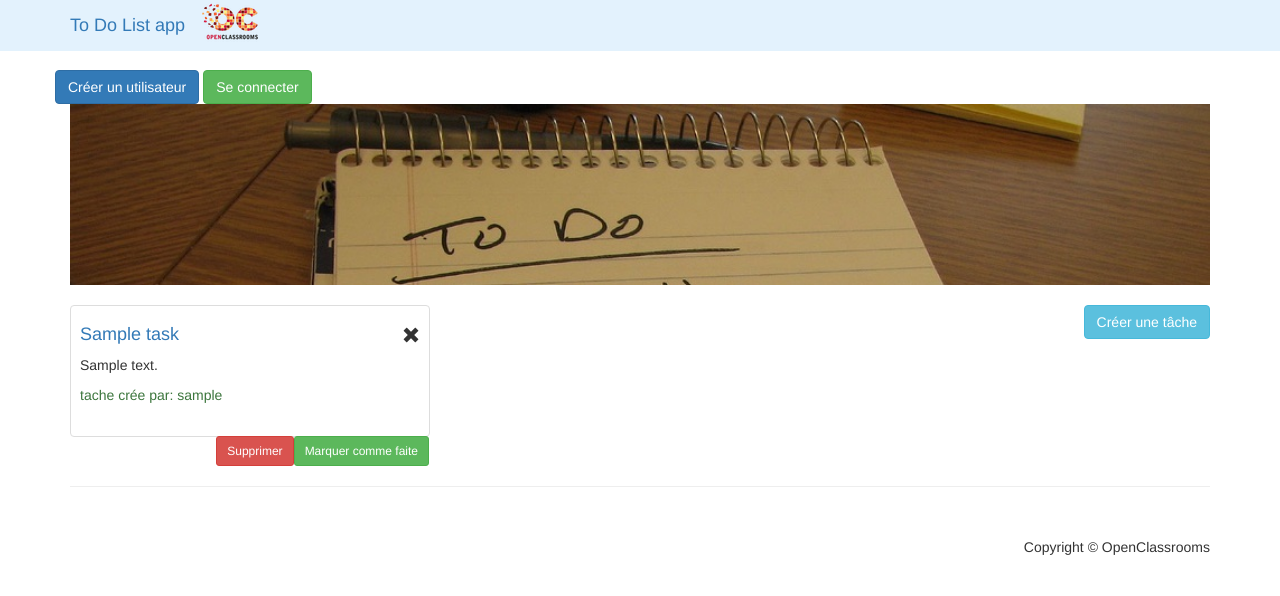
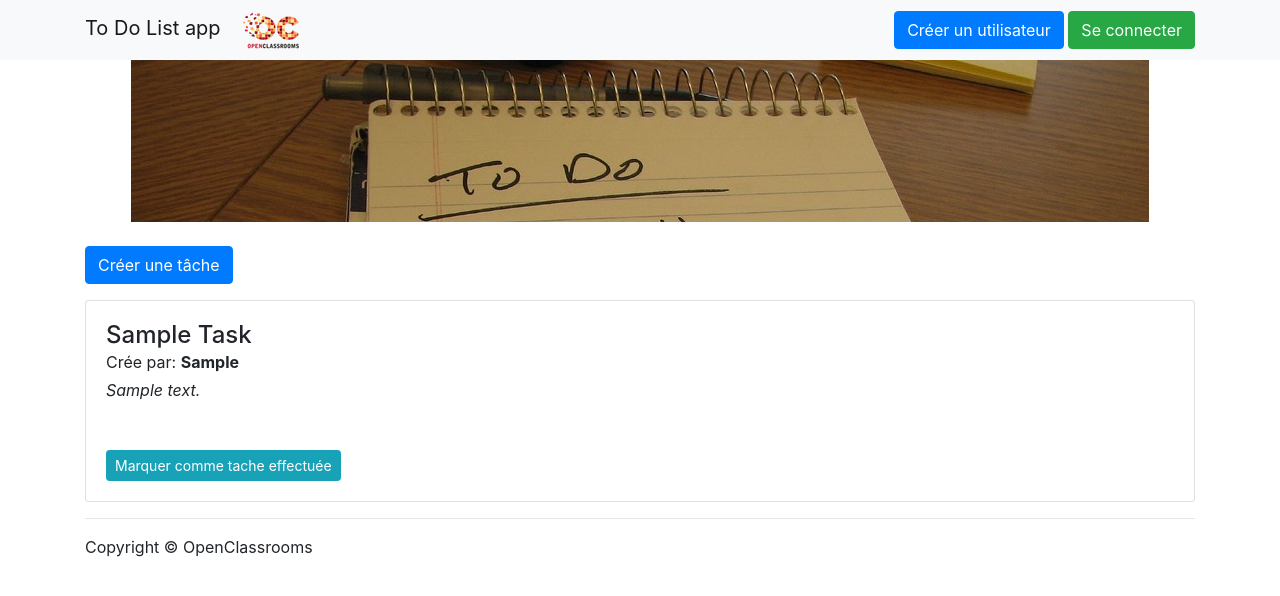
Before and after one commit to Flo654/P8_toDoList_updated_version, a Symfony app: template templates/task/list.html.twig in a window 1280 px wide. Shown: the top 596 px of the page. Run offline with Twig, Linux system fonts and the light colour scheme; the template is opened without the code that fills it: most values are stand-ins (such as "Sample title", 1, 10 or a date in 2020); some libraries are stand-ins or nearby versions.

Commit message:
add auth and roles features

```diff
--- a/composer.json
+++ b/composer.json
@@ -40,6 +40,7 @@
         "symfony/validator": "^4.0",
         "symfony/yaml": "^4.0",
         "twig/extra-bundle": "^2.12|^3.0",
+        "twig/intl-extra": "^3.3",
         "twig/twig": "^2.12|^3.0"
     },
     "require-dev": {
--- a/src/Controller/DefaultController.php
+++ b/src/Controller/DefaultController.php
@@ -4,6 +4,7 @@ namespace App\Controller;
 
 use Symfony\Component\Routing\Annotation\Route;
 use Symfony\Bundle\FrameworkBundle\Controller\AbstractController;
+
 
 class DefaultController extends AbstractController
 {
--- a/src/Controller/SecurityController.php
+++ b/src/Controller/SecurityController.php
@@ -11,6 +11,7 @@ class SecurityController extends AbstractController
 {
     /**
      * @Route("/login", name="login")
+     *
      */
     public function loginAction(Request $request, AuthenticationUtils $authenticationUtils)
     {
--- a/src/Entity/User.php
+++ b/src/Entity/User.php
@@ -54,7 +54,7 @@ class User implements UserInterface
     public function __construct()
     {
         $this->tasks = new ArrayCollection();
-        $this->roles = ["ROLE_USER"];
+
     }
 
     public function getId()
@@ -100,7 +100,7 @@ class User implements UserInterface
     public function getRoles(): array
     {
         $roles = $this->roles;
-
+        $roles[] = 'ROLE_USER';
         return array_unique($roles);
     }
 
--- a/templates/base.html.twig
+++ b/templates/base.html.twig
@@ -11,10 +11,11 @@
         <title>To Do List app</title>
 
         <!-- Bootstrap Core CSS -->
-        <link href="{{ asset('css/bootstrap.min.css') }}" rel="stylesheet">
+        <link rel="stylesheet" href="https://maxcdn.bootstrapcdn.com/bootstrap/4.0.0/css/bootstrap.min.css" integrity="sha384-Gn5384xqQ1aoWXA+058RXPxPg6fy4IWvTNh0E263XmFcJlSAwiGgFAW/dAiS6JXm" crossorigin="anonymous">
 
         <!-- Custom CSS -->
-        <link href="{{ asset('css/shop-homepage.css') }}" rel="stylesheet">
+
+        <link rel="stylesheet" href="https://cdnjs.cloudflare.com/ajax/libs/font-awesome/6.0.0-beta2/css/all.min.css">
 
         <!-- HTML5 Shim and Respond.js IE8 support of HTML5 elements and media queries -->
         <!-- WARNING: Respond.js doesn't work if you view the page via file:// -->
@@ -25,21 +26,16 @@
     </head>
 
     <body>
-        <nav class="navbar navbar-light navbar-fixed-top" style="background-color: #e3f2fd;" role="navigation">
+        <nav class="navbar navbar-light bg-light navbar-fixed-top" role="navigation">
             <div class="container">
                 <div class="navbar-header">
                     <a class="navbar-brand" href="#">To Do List app</a>
-
                     <img src="{{ asset('img/Logo_OpenClassrooms.png') }}" alt="OpenClassrooms" />
                 </div>
-            </div>
-        </nav>
-
-        <!-- Page Content -->
-        <div class="container">
-            <div class="row">
+                <div class="">
+                {% if not app.user %}
                 <a href="{{ path('user_create') }}" class="btn btn-primary">Créer un utilisateur</a>
-
+                {% endif %}
                 {% if app.user %}
                 <a href="{{ path('logout') }}" class="pull-right btn btn-danger">Se déconnecter</a>
                 {% endif %}
@@ -48,6 +44,13 @@
                 <a href="{{ path('login') }}" class="btn btn-success">Se connecter</a>
                 {% endif %}
             </div>
+
+            </div>
+        </nav>
+
+        <!-- Page Content -->
+        <div class="container">
+
 
             <div class="row">
                 <div class="col-md-12">
@@ -64,7 +67,9 @@
                     {% endfor %}
 
                     {% block header_title %}{% endblock %}
-                    {% block header_img %}<img class="slide-image" src="{{ asset('img/todolist_homepage.jpg') }}" alt="todo list">{% endblock %}
+                    {% block header_img %}
+                        <div class="d-flex justify-content-center"><img class="img-fluid" src="{{ asset('img/todolist_homepage.jpg') }}" alt="todo list"></div>
+                    {% endblock %}
                 </div>
             </div>
 
@@ -91,7 +96,8 @@
 
         </div>
 
-        <script src="{{ asset('js/jquery.js') }}"></script>
-        <script src="{{ asset('js/bootstrap.min.js') }}"></script>
+        <script src="https://code.jquery.com/jquery-3.2.1.slim.min.js" integrity="sha384-KJ3o2DKtIkvYIK3UENzmM7KCkRr/rE9/Qpg6aAZGJwFDMVNA/GpGFF93hXpG5KkN" crossorigin="anonymous"></script>
+        <script src="https://cdnjs.cloudflare.com/ajax/libs/popper.js/1.12.9/umd/popper.min.js" integrity="sha384-ApNbgh9B+Y1QKtv3Rn7W3mgPxhU9K/ScQsAP7hUibX39j7fakFPskvXusvfa0b4Q" crossorigin="anonymous"></script>
+        <script src="https://maxcdn.bootstrapcdn.com/bootstrap/4.0.0/js/bootstrap.min.js" integrity="sha384-JZR6Spejh4U02d8jOt6vLEHfe/JQGiRRSQQxSfFWpi1MquVdAyjUar5+76PVCmYl" crossorigin="anonymous"></script>
     </body>
 </html>
--- a/templates/security/login.html.twig
+++ b/templates/security/login.html.twig
@@ -5,6 +5,7 @@
         <div class="alert alert-danger" role="alert">{{ error.messageKey|trans(error.messageData, 'security') }}</div>
     {% endif %}
 
+    {% if not app.user %}
     <form action="{{ path('login_check') }}" method="post">
         <label for="username">Nom d'utilisateur :</label>
         <input type="text" id="username" name="_username" value="{{ last_username }}" />
@@ -13,5 +14,5 @@
         <input type="password" id="password" name="_password" />
 
         <button class="btn btn-success" type="submit">Se connecter</button>
-    </form>
+    </form>{% endif %}
 {% endblock %}
--- a/templates/task/create.html.twig
+++ b/templates/task/create.html.twig
@@ -1,13 +1,14 @@
 {% extends 'base.html.twig' %}
 
 {% block body %}
-    <div class="row">
+    <a href="{{ path('task_list') }}" class="btn btn-primary mb-3">Retour à la liste des tâches</a>
+    <div class="">
         {{ form_start(form, {'action' : path('task_create')}) }}
             {{ form_widget(form) }}
 
             <button type="submit" class="btn btn-success pull-right">Ajouter</button>
         {{ form_end(form) }}
 
-        <a href="{{ path('task_list') }}" class="btn btn-primary">Retour à la liste des tâches</a>
+
     </div>
 {% endblock %}
--- a/templates/task/list.html.twig
+++ b/templates/task/list.html.twig
@@ -1,38 +1,53 @@
 {% extends 'base.html.twig' %}
 
-{% block header_img %}<img class="slide-image" src="{{ asset('img/todolist_content.jpg') }}" alt="todo list">{% endblock %}
+{% block header_img %} <div class="d-flex justify-content-center"><img class="slide-image" src="{{ asset('img/todolist_content.jpg') }}" alt="todo list"></div>{% endblock %}
 
 {% block body %}
-    <a href="{{ path('task_create') }}" class="btn btn-info pull-right">Créer une tâche</a>
-    <div class="row">
+    <a href="{{ path('task_create') }}" class="btn btn-primary pull-right mb-3">Créer une tâche</a>
+    <div class="card-deck">
         {% for task in tasks %}
 
-        <div class="col-sm-4 col-lg-4 col-md-4">
-            <div class="thumbnail">
-                <div class="caption">
-                    <h4 class="pull-right">
-                        {% if task.isDone %}<span class="glyphicon glyphicon-ok"></span>{% else %}<span class="glyphicon glyphicon-remove"></span>{% endif %}
-                    </h4>
-                    <h4><a href="{{ path('task_edit', {'id' : task.id }) }}">{{ task.title }}</a></h4>
-                    <p class="mb-5">{{ task.content }}</p>
-                    <p class="mt-5 text-success">tache crée par: {% if task.user %} {{ task.user.username }} {% else %} utilisateur anonyme
-                        {% endif %}</p>
-                </div>
-                <div>
-                    <form action="{{ path('task_toggle', {'id' : task.id }) }}">
-                        <button class="btn btn-success btn-sm pull-right">
-                            {% if not task.isDone %}Marquer comme faite{% else %}Marquer non terminée{% endif %}
-                        </button>
-                    </form>
-                    <form action="{{ path('task_delete', {'id' : task.id }) }}">
-                        <button class="btn btn-danger btn-sm pull-right">Supprimer</button>
-                    </form>
+        <div class="card">
+            <div class="card-body">
+                <div class="d-flex justify-content-between">
+                <h4 class="text-capitalize mb-0">{{ task.title }}</h4>
+
+                <h4 class="mb-0">
+                    {% if task.isDone %}<i class="fa-solid fa-check text-success mb-0"></i></span>{% endif %}
+                </h4></div>
+                <p class=" mb-1 ">
+                    Crée par:
+                    {% if task.user %}
+                        <span class="text-capitalize font-weight-bold">{{ task.user.username }}</span>
+                    {% else %}
+                        <span class="text-capitalize font-weight-bold">Utilisateur anonyme</span>
+                    {% endif %}
+                </p>
+                <p class="mb-5 font-italic">{{ task.content }}</p>
+
+                <div class="d-flex justify-content-between">
+
+                        {% if not task.isDone %}
+                            <a href="{{ path('task_toggle', {'id' : task.id }) }}" class="btn btn-info btn-sm ">Marquer comme tache effectuée</a>
+                        {% else %}
+                            <p class="bg-success p-1 text-white rounded">Tache effectuée</p>
+                        {% endif %}
+
+
+                    {% if app.user %}
+                        <div>
+                            <a href="{{ path('task_delete', {'id' : task.id }) }}" class="text-danger"><i class="fa-solid fa-trash-can"></i></a>
+                            <a href="{{ path('task_edit', {'id' : task.id }) }}"><i class="text-primary fa-solid fa-pen-to-square"></i></a>
+                        </div>
+                    {% endif %}
+
+
                 </div>
             </div>
         </div>
         {% else %}
             <div class="alert alert-warning" role="alert">
-                Il n'y a pas encore de tâche enregistrée. <a href="{{ path('task_create') }}" class="btn btn-warning pull-right">Créer une tâche</a>
+                Il n'y a pas encore de tâche. <a href="{{ path('task_create') }}" class="btn btn-warning pull-right">Créer une tâche</a>
             </div>
         {% endfor %}
     </div>
```
Also changed, not shown: src/Controller/TaskController.php (+42 -6 lines), src/Controller/UserController.php (+8 -6 lines), src/Form/UserType.php (+21 -4 lines), src/Security/Voter/TaskVoter.php (added, +51 -0 lines), src/Security/Voter/UserVoter.php (added, +45 -0 lines), src/Twig/AppExtension.php (added, +23 -0 lines), templates/default/index.html.twig (+10 -5 lines), 3 other files.
